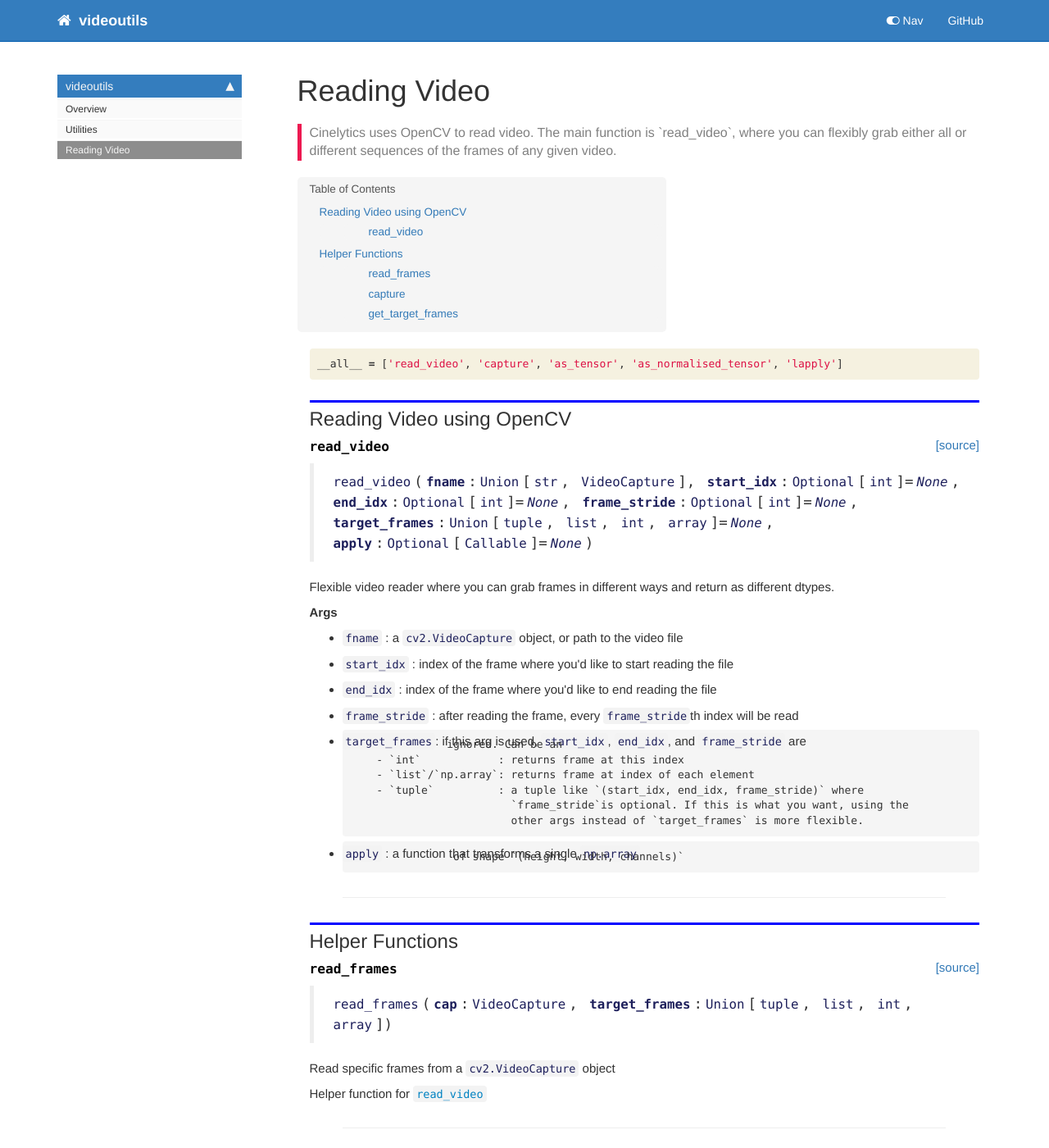
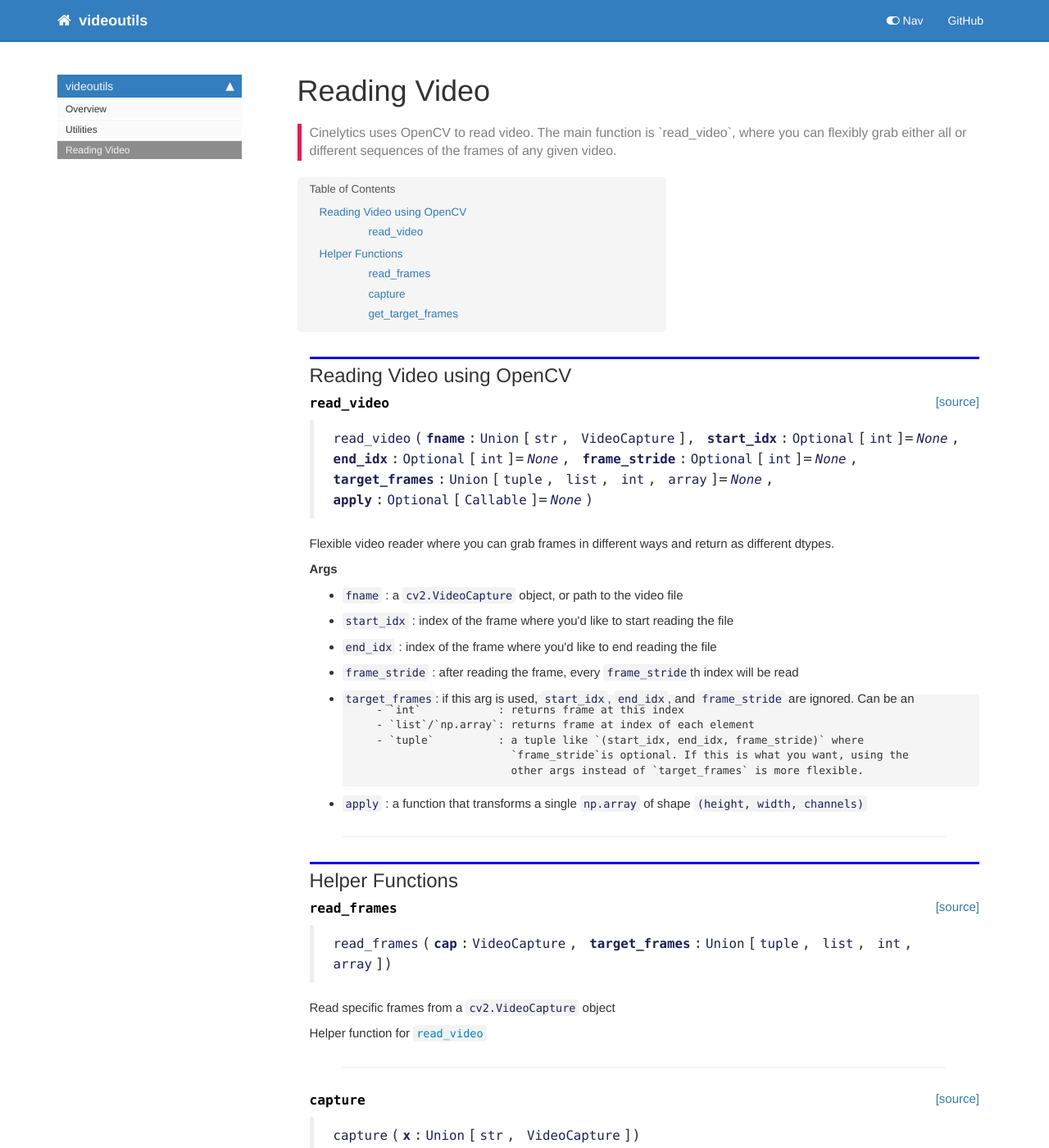
Before and after one commit to rsomani95/videoutils, a Jekyll site: the page built from docs/io.html, in a window 1280 px wide and 1400 px high. Shown: the whole window at 82% size. Built offline with Jekyll 4.4.1, drawn with Linux system fonts in a browser that asks for light colours; nearby versions of some CDN libraries; comment, search, counter and statistics services are not loaded.

Commit message:
nbdev-generated doc update

```diff
--- a/docs/io.html
+++ b/docs/io.html
@@ -25,16 +25,6 @@ summary: "Cinelytics uses OpenCV to read video. The main function is `read_video
 
 </div>
 <div class="cell border-box-sizing code_cell rendered">
-<div class="input">
-
-<div class="inner_cell">
-    <div class="input_area">
-<div class=" highlight hl-ipython3"><pre><span></span><span class="n">__all__</span> <span class="o">=</span> <span class="p">[</span><span class="s1">&#39;read_video&#39;</span><span class="p">,</span> <span class="s1">&#39;capture&#39;</span><span class="p">,</span> <span class="s1">&#39;as_tensor&#39;</span><span class="p">,</span> <span class="s1">&#39;as_normalised_tensor&#39;</span><span class="p">,</span> <span class="s1">&#39;lapply&#39;</span><span class="p">]</span>
-</pre></div>
-
-    </div>
-</div>
-</div>
 
 </div>
 <div class="cell border-box-sizing text_cell rendered"><div class="inner_cell">
@@ -55,7 +45,7 @@ summary: "Cinelytics uses OpenCV to read video. The main function is `read_video
 
 
 <div class="output_markdown rendered_html output_subarea ">
-<h4 id="read_video" class="doc_header"><code>read_video</code><a href="https://github.com/rsomani95/videoutils/tree/master/videoutils/io.py#L9" class="source_link" style="float:right">[source]</a></h4><blockquote><p><code>read_video</code>(<strong><code>fname</code></strong>:<code>Union</code>[<code>str</code>, <code>VideoCapture</code>], <strong><code>start_idx</code></strong>:<code>Optional</code>[<code>int</code>]=<em><code>None</code></em>, <strong><code>end_idx</code></strong>:<code>Optional</code>[<code>int</code>]=<em><code>None</code></em>, <strong><code>frame_stride</code></strong>:<code>Optional</code>[<code>int</code>]=<em><code>None</code></em>, <strong><code>target_frames</code></strong>:<code>Union</code>[<code>tuple</code>, <code>list</code>, <code>int</code>, <code>array</code>]=<em><code>None</code></em>, <strong><code>apply</code></strong>:<code>Optional</code>[<code>Callable</code>]=<em><code>None</code></em>)</p>
+<h4 id="read_video" class="doc_header"><code>read_video</code><a href="https://github.com/rsomani95/videoutils/tree/master/videoutils/io.py#L12" class="source_link" style="float:right">[source]</a></h4><blockquote><p><code>read_video</code>(<strong><code>fname</code></strong>:<code>Union</code>[<code>str</code>, <code>VideoCapture</code>], <strong><code>start_idx</code></strong>:<code>Optional</code>[<code>int</code>]=<em><code>None</code></em>, <strong><code>end_idx</code></strong>:<code>Optional</code>[<code>int</code>]=<em><code>None</code></em>, <strong><code>frame_stride</code></strong>:<code>Optional</code>[<code>int</code>]=<em><code>None</code></em>, <strong><code>target_frames</code></strong>:<code>Union</code>[<code>tuple</code>, <code>list</code>, <code>int</code>, <code>array</code>]=<em><code>None</code></em>, <strong><code>apply</code></strong>:<code>Optional</code>[<code>Callable</code>]=<em><code>None</code></em>)</p>
 </blockquote>
 <p>Flexible video reader where you can grab frames in different ways
 and return as different dtypes.</p>
@@ -65,17 +55,15 @@ and return as different dtypes.</p>
 <li><code>start_idx</code>    : index of the frame where you'd like to start reading the file</li>
 <li><code>end_idx</code>      : index of the frame where you'd like to end reading the file</li>
 <li><code>frame_stride</code> : after reading the frame, every <code>frame_stride</code>th index will be read</li>
-<li><code>target_frames</code>: if this arg is used, <code>start_idx</code>, <code>end_idx</code>, and <code>frame_stride</code> are
-<pre><code>             ignored. Can be an
-  - `int`            : returns frame at this index
+<li><p><code>target_frames</code>: if this arg is used, <code>start_idx</code>, <code>end_idx</code>, and <code>frame_stride</code> are ignored. Can be an</p>
+
+<pre><code>  - `int`            : returns frame at this index
   - `list`/`np.array`: returns frame at index of each element
   - `tuple`          : a tuple like `(start_idx, end_idx, frame_stride)` where
                        `frame_stride`is optional. If this is what you want, using the
                        other args instead of `target_frames` is more flexible.</code></pre>
 </li>
-<li><code>apply</code>         : a function that transforms a single <code>np.array</code>
-<pre><code>              of shape `(height, width, channels)`</code></pre>
-</li>
+<li><code>apply</code>         : a function that transforms a single <code>np.array</code> of shape <code>(height, width, channels)</code></li>
 </ul>
 
 </div>
@@ -111,7 +99,7 @@ and return as different dtypes.</p>
 
 
 <div class="output_markdown rendered_html output_subarea ">
-<h4 id="read_frames" class="doc_header"><code>read_frames</code><a href="https://github.com/rsomani95/videoutils/tree/master/videoutils/io.py#L47" class="source_link" style="float:right">[source]</a></h4><blockquote><p><code>read_frames</code>(<strong><code>cap</code></strong>:<code>VideoCapture</code>, <strong><code>target_frames</code></strong>:<code>Union</code>[<code>tuple</code>, <code>list</code>, <code>int</code>, <code>array</code>])</p>
+<h4 id="read_frames" class="doc_header"><code>read_frames</code><a href="https://github.com/rsomani95/videoutils/tree/master/videoutils/io.py#L49" class="source_link" style="float:right">[source]</a></h4><blockquote><p><code>read_frames</code>(<strong><code>cap</code></strong>:<code>VideoCapture</code>, <strong><code>target_frames</code></strong>:<code>Union</code>[<code>tuple</code>, <code>list</code>, <code>int</code>, <code>array</code>])</p>
 </blockquote>
 <p>Read specific frames from a <code>cv2.VideoCapture</code> object</p>
 
@@ -143,7 +131,7 @@ and return as different dtypes.</p>
 
 
 <div class="output_markdown rendered_html output_subarea ">
-<h4 id="capture" class="doc_header"><code>capture</code><a href="https://github.com/rsomani95/videoutils/tree/master/videoutils/io.py#L64" class="source_link" style="float:right">[source]</a></h4><blockquote><p><code>capture</code>(<strong><code>x</code></strong>:<code>Union</code>[<code>str</code>, <code>VideoCapture</code>])</p>
+<h4 id="capture" class="doc_header"><code>capture</code><a href="https://github.com/rsomani95/videoutils/tree/master/videoutils/io.py#L66" class="source_link" style="float:right">[source]</a></h4><blockquote><p><code>capture</code>(<strong><code>x</code></strong>:<code>Union</code>[<code>str</code>, <code>VideoCapture</code>])</p>
 </blockquote>
 <p>Ensure <code>cv2.VideoCapture</code> works properly</p>
 
@@ -175,7 +163,7 @@ and return as different dtypes.</p>
 
 
 <div class="output_markdown rendered_html output_subarea ">
-<h4 id="get_target_frames" class="doc_header"><code>get_target_frames</code><a href="https://github.com/rsomani95/videoutils/tree/master/videoutils/io.py#L73" class="source_link" style="float:right">[source]</a></h4><blockquote><p><code>get_target_frames</code>(<strong><code>file</code></strong>, <strong><code>start</code></strong>, <strong><code>end</code></strong>, <strong><code>stride</code></strong>)</p>
+<h4 id="get_target_frames" class="doc_header"><code>get_target_frames</code><a href="https://github.com/rsomani95/videoutils/tree/master/videoutils/io.py#L75" class="source_link" style="float:right">[source]</a></h4><blockquote><p><code>get_target_frames</code>(<strong><code>file</code></strong>, <strong><code>start</code></strong>, <strong><code>end</code></strong>, <strong><code>stride</code></strong>)</p>
 </blockquote>
 <p>flexibly get the indixes of the frames you want to grab</p>
 
```
